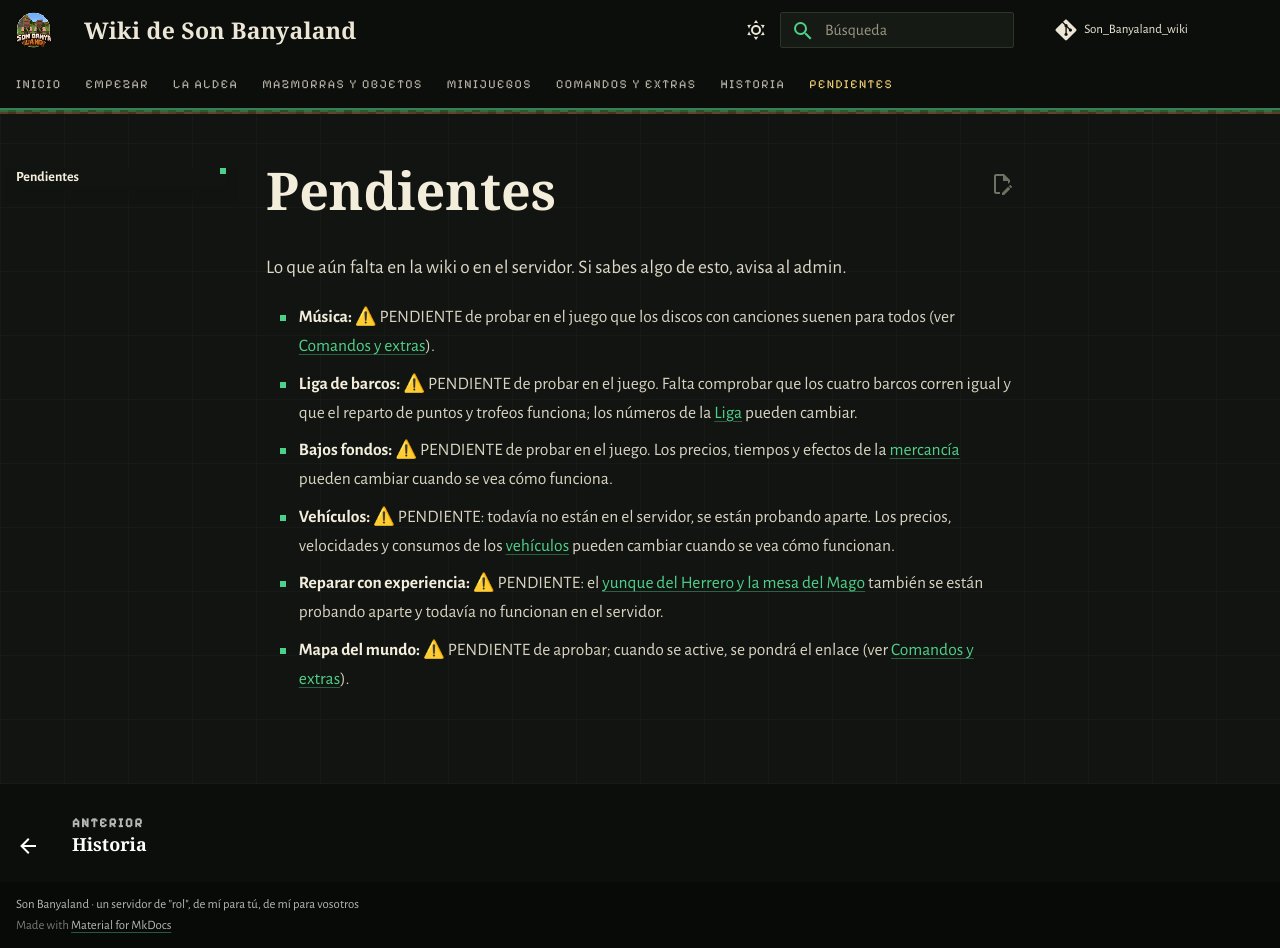
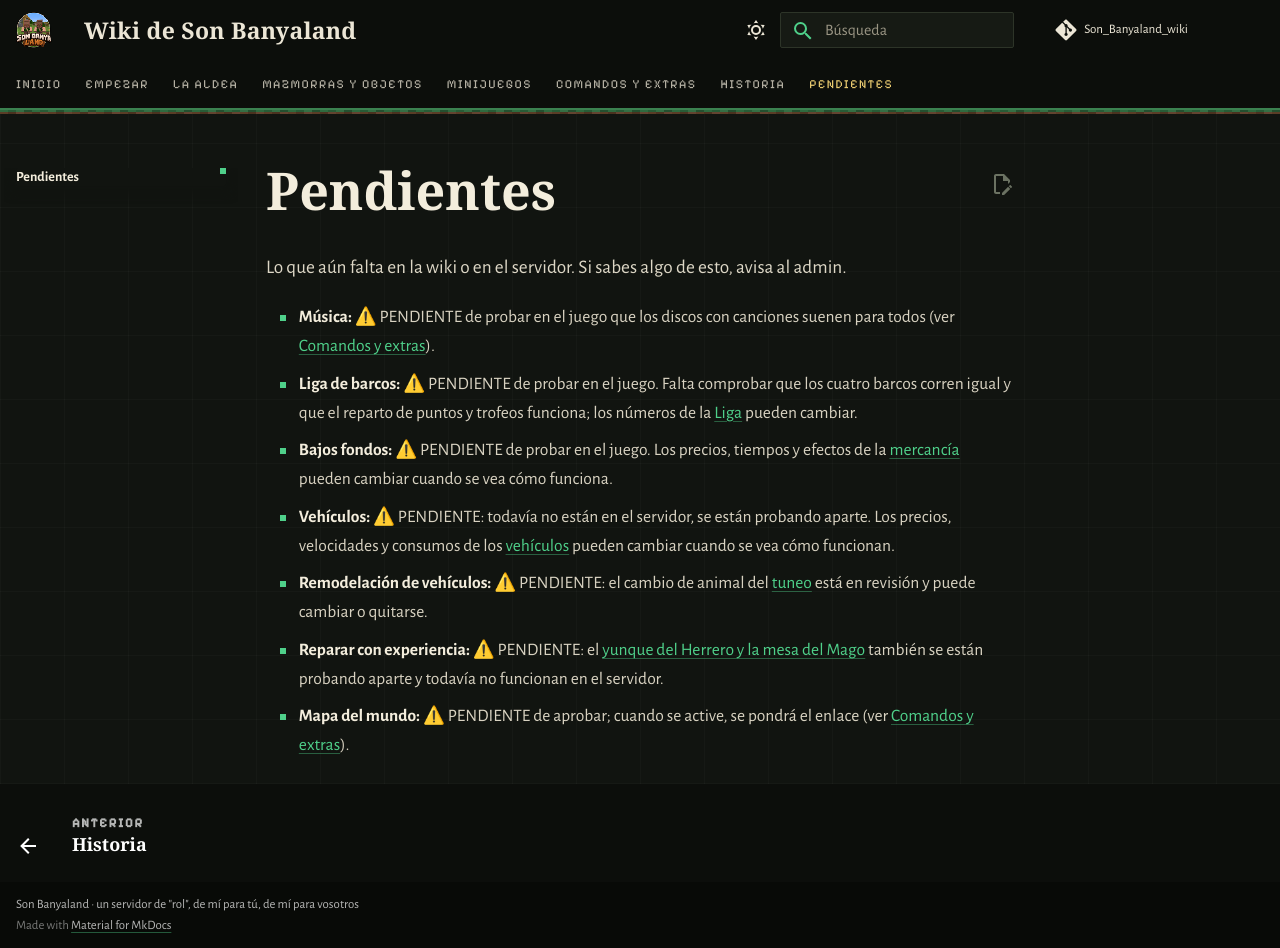
Before and after one commit to PigPilgrim/Son_Banyaland_wiki, an MkDocs documentation site: the page built from docs/pendientes.md, in a window 1280 px wide and 948 px high. Built offline with MkDocs 1.6.1 and Material for MkDocs 9.7.7, drawn with Linux system fonts in a browser that asks for light colours; some web fonts are replaced; comment, search, counter and statistics services are not loaded.

Commit message:
Pendientes: la remodelación de vehículos, en revisión
Co-Authored-By: Claude Opus 5.5 <noreply@anthropic.com>

```diff
--- a/docs/pendientes.md
+++ b/docs/pendientes.md
@@ -9,6 +9,8 @@ Lo que aún falta en la wiki o en el servidor. Si sabes algo de esto, avisa al a
   pueden cambiar cuando se vea cómo funciona.
 - **Vehículos:** ⚠️ PENDIENTE: todavía no están en el servidor, se están probando aparte. Los precios, velocidades y
   consumos de los [vehículos](vehiculos.md) pueden cambiar cuando se vea cómo funcionan.
+- **Remodelación de vehículos:** ⚠️ PENDIENTE: el cambio de animal del [tuneo](vehiculos.md#tuneo) está en revisión y
+  puede cambiar o quitarse.
 - **Reparar con experiencia:** ⚠️ PENDIENTE: el [yunque del Herrero y la mesa del Mago](aldeanos.md#reparar-con-experiencia)
   también se están probando aparte y todavía no funcionan en el servidor.
 - **Mapa del mundo:** ⚠️ PENDIENTE de aprobar; cuando se active, se pondrá el enlace (ver [Comandos y extras](plugins.md#mapa-del-mundo)).
```
